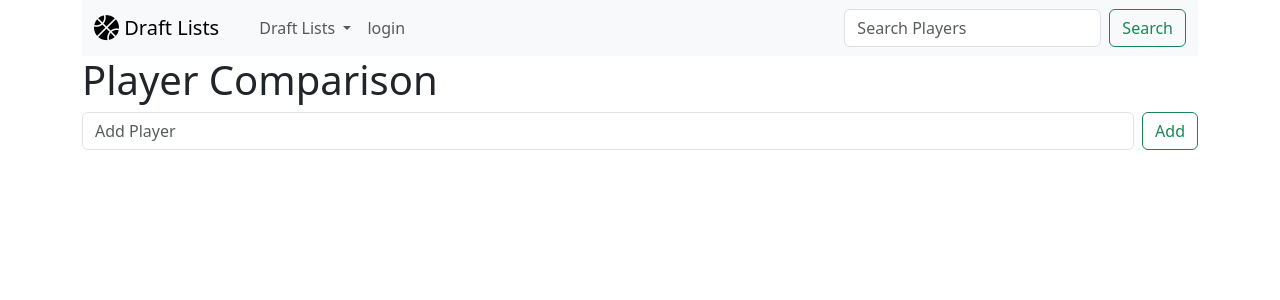
After one commit to cshellen1/fantasy-draft-list, a Flask app: page /comparison in a window 1280 px wide. The commit adds this page. Shown: the top 300 px of the page. Run offline with Flask 3, Linux system fonts and the light colour scheme; some libraries are stand-ins or nearby versions.

Commit message:
added player comparisons and player search features

```diff
--- a/app.py
+++ b/app.py
@@ -1,10 +1,10 @@
 """Draft List application."""
-
+import requests
 import pdb
 from flask import Flask, request, render_template, redirect, flash, session
 from flask_debugtoolbar import DebugToolbarExtension
 from models import db, connect_db, User, List
-from forms import RegisterForm
+from forms import RegisterForm, LoginForm
 
 app = Flask(__name__)
 app.config['SQLALCHEMY_DATABASE_URI'] = 'postgresql:///fantasy-draft-listdb'
@@ -18,6 +18,12 @@ debug = DebugToolbarExtension(app)
 connect_db(app)
 
 
+def run_login(user):
+    """Login a user by saving the username and id to the session"""
+
+    session["USER_ID"] = user.id
+    session["USERNAME"] = user.username
+
 
 # @app.before_request
 # def add_user_to_g():
@@ -29,13 +35,15 @@ connect_db(app)
 #     else:
         # g.user = None
 
+####################### general user routes ###########################
+
 @app.route("/")
 def show_home():
     """Shows home page"""
 
     return render_template("home.html")
 
-@app.route('/users/register', methods=["POST", "GET"])
+@app.route('/register', methods=["POST", "GET"])
 def register_new_user():
     """Show registration form and handle creating new user instance and store in database"""
 
@@ -57,35 +65,86 @@ def register_new_user():
         db.session.add(new_user)
         db.session.commit()
 
-        session["USER_ID"] = new_user.id
-        session["USERNAME"] = new_user.username
+        run_login(new_user)
 
-        return redirect(f"/users/{new_user.id}")
+        return redirect(f"/user-detail/{new_user.id}")
 
     return render_template('register.html', form=form)
 
-@app.route("/users/detail/<int:id>")
+@app.route("/user-detail/<int:id>")
 def show_user_profile(id):
     """If user logged in shows user profile with all user details."""
 
-    if session["CURR_USER"]:
+    if not session.get("USER_ID", None) == None:
         user = User.query.get_or_404(id)
 
         return render_template("user-profile.html", user=user)
 
     else:
+        flash("Invalid Credentials", "danger")
         return redirect("/")
 
-@app.route("/users/logout")
+@app.route("/logout")
 def logout():
     """If user logged in logout user by removing user info from session."""
 
     session.pop("USERNAME")
     session.pop("USER_ID")
-    session.pop("CURR_USER")
 
     return redirect("/")
 
-# @app.route("/users/login")
-# def login():
-#     """If given valid credentials login user by adding user ingo to session."""
+@app.route("/login", methods=["GET", "POST"])
+def login():
+    """If given valid credentials login user by adding user ingo to session."""
+
+    form = LoginForm()
+
+    if form.validate_on_submit():
+        username = form.username.data
+        password = form.password.data
+        user = User.authenticate(username, password)
+
+        if user:
+            flash(f"Welcome back {user.first_name}!", "success")
+            run_login(user)
+
+            return redirect(f"/user-detail/{user.id}")
+
+        else:
+            flash("Invalid Username/Password", "danger")
+
+            return redirect("/login")
+
+    return render_template("login.html", form=form)
+
+################## player search and comparison routes #########################
+
+@app.route("/player-details")
+def show_player_search_details():
+    """Handle user search for a specific player and display player stats"""
+
+    if request.args.get("q"):
+
+        player_search = request.args.get("q")
+
+        r = requests.get(f"https://nba-stats-db.herokuapp.com/api/playerdata/name/{player_search}")
+        resp = r.json()
+        if resp['count'] == 0:
+            flash("No data for player. Check spelling.", "danger")
+
+            return redirect('/player-details')
+        # pdb.set_trace()
+
+        return render_template("players.html", resp=resp)
+
+    else:
+        r = requests.get("https://nba-stats-db.herokuapp.com/api/playerdata/season/2023")
+        resp = r.json()
+
+        return render_template("players.html", resp=resp)
+
+@app.route("/comparison")
+def compare_players():
+    """Show page for comparing player statistics and add player to user draft list."""
+
+    return render_template("compare.html")
--- a/forms.py
+++ b/forms.py
@@ -10,3 +10,9 @@ class RegisterForm(FlaskForm):
     email = EmailField("Email", validators=[InputRequired()])
     first_name = StringField("First Name", validators=[InputRequired()])
     last_name = StringField("Last Name", validators=[InputRequired()])
+
+class LoginForm(FlaskForm):
+    """form for users to login"""
+
+    username = StringField("Username", validators=[InputRequired()])
+    password = PasswordField("Password", validators=[InputRequired()])
--- a/requirements.txt
+++ b/requirements.txt
@@ -12,3 +12,4 @@ SQLAlchemy==2.0.22
 typing_extensions==4.8.0
 Werkzeug==3.0.1
 WTForms==3.1.0
+requests==2.31.0
--- /dev/null
+++ b/static/script.js
@@ -0,0 +1,30 @@
+function makePlayerCardHtml(res) {
+    return `<div class="col col-4">
+                <div class='card' style='width: 18rem;'>
+                    <ul class='list-group list-group-flush'>
+                        <li class='list-group-item'>${res.data.results[0].player_name} ${res.data.results[0].team}</li>
+                        <li class='list-group-item'> Season: ${res.data.results[0].season}</li>
+                        <li class='list-group-item'> Total Points: ${res.data.results[0].PTS}</li>
+                        <li class='list-group-item'> Field Goal %: ${res.data.results[0].field_percent}</li>
+                        <li class='list-group-item'> Three point %: ${res.data.results[0].three_percent}</li>
+                        <li class='list-group-item'> Blocks: ${res.data.results[0].BLK}</li>
+                        <li class='list-group-item'> Assists: ${res.data.results[0].AST}</li>
+                    </ul>
+                </div>
+            </div>`;
+}
+
+async function addPlayer(player) {
+    const res = await axios.get(`https://nba-stats-db.herokuapp.com/api/playerdata/name/${player}`);
+    const playerCardHtml = makePlayerCardHtml(res);
+    $("#player-cards").append(playerCardHtml);
+    $("#add-player-form").trigger("reset");
+}
+
+$("#add-player-form").on('submit', async function (evt) {
+    evt.preventDefault();
+    console.log("clicked button");
+    const inputPlayer = $('#player').val();
+    console.log(inputPlayer);
+    await addPlayer(inputPlayer);
+});
--- a/templates/base.html
+++ b/templates/base.html
@@ -14,7 +14,9 @@
     <div class="container">
       <nav class="navbar navbar-expand-lg bg-body-tertiary sticky-top">
         <div class="container-fluid">
-          <a class="navbar-brand" href="/"><i class="fa-solid fa-basketball fa-lg"></i> Draft Lists</a>
+          <a class="navbar-brand" href="/">
+            <i class="fa-solid fa-basketball fa-lg"></i> Draft Lists</a
+          >
           <button
             class="navbar-toggler"
             type="button"
@@ -28,7 +30,11 @@
           <div class="collapse navbar-collapse" id="navbarSupportedContent">
             <ul class="navbar-nav me-auto mb-2 mb-lg-0">
               <li class="nav-item">
-                <a class="nav-link" href='/users/{{ session["USER_ID"] }}'>{{ session["USERNAME"] }}</a>
+                <a
+                  class="nav-link"
+                  href='/user-detail/{{ session["USER_ID"] }}'
+                  >{{ session["USERNAME"] }}</a
+                >
               </li>
               <li class="nav-item dropdown">
                 <a
@@ -50,19 +56,19 @@
               </li>
               <li class="nav-item">
                 {% if session["USER_ID"] %}
-                <a class="nav-link" href="/users/logout">logout</a>
+                <a class="nav-link" href="/logout">logout</a>
                 {% else %}
-                <a class="nav-link" href="/users/login">login</a>
+                <a class="nav-link" href="/login">login</a>
                 {% endif %}
               </li>
             </ul>
-            <form class="d-flex" role="search">
+            <form class="d-flex" role="search" action="/player-details">
               <input
                 class="form-control me-2"
                 type="search"
                 placeholder="Search Players"
-                aria-label="Search" />
-              <button class="btn btn-outline-success" type="submit">
+				        name="q" />
+              <button class="btn btn-outline-success">
                 Search
               </button>
             </form>
@@ -71,12 +77,19 @@
       </nav>
     </div>
     <div class="container">
-        {% block content %}{% endblock %}
+      {% for category, msg in get_flashed_messages(with_categories=True) %}
+      <div class="alert alert-{{category}}">{{ msg }}</div>
+      {% endfor %} {% block content %}{% endblock %}
     </div>
     <script
       src="https://cdn.jsdelivr.net/npm/bootstrap@5.3.2/dist/js/bootstrap.bundle.min.js"
       integrity="sha384-C6RzsynM9kWDrMNeT87bh95OGNyZPhcTNXj1NW7RuBCsyN/o0jlpcV8Qyq46cDfL"
       crossorigin="anonymous"></script>
-      <script src="https://kit.fontawesome.com/8e89766253.js" crossorigin="anonymous"></script>
+    <script
+      src="https://kit.fontawesome.com/8e89766253.js"
+      crossorigin="anonymous"></script>
+    <script src="https://code.jquery.com/jquery-3.7.1.min.js" integrity="sha256-/JqT3SQfawRcv/BIHPThkBvs0OEvtFFmqPF/lYI/Cxo=" crossorigin="anonymous"></script>
+    <script src="https://unpkg.com/axios/dist/axios.js"></script>
+	  <script src="static/script.js"></script>
   </body>
 </html>
--- /dev/null
+++ b/templates/compare.html
@@ -0,0 +1,18 @@
+{% extends "base.html" %} {% block title %}players{% endblock %} {% block
+content %}
+
+<h1 class="diplay-1">Player Comparison</h1>
+<form class="d-flex" role="search" id="add-player-form">
+  <input
+    class="form-control me-2"
+    type="search"
+    placeholder="Add Player"
+    id="player" />
+  <button class="btn btn-outline-success">Add</button>
+</form>
+<br />
+<div class="row justify-content-center" id="player-cards">
+  <!-- Player cards for comparison will go here  -->
+</div>
+
+{% endblock %}
--- a/templates/home.html
+++ b/templates/home.html
@@ -3,7 +3,7 @@
 
 {% block content %}
 
-<h1 class="text-center">Draft Lists!</h1>
+<h1 class="text-center display-2">Draft Lists!</h1>
 
 {% if not session["USER_ID"] %}
 
```
Also changed, not shown: models.py (+5 -5 lines), templates/login.html (added, +18 -0 lines), templates/players.html (added, +28 -0 lines).
